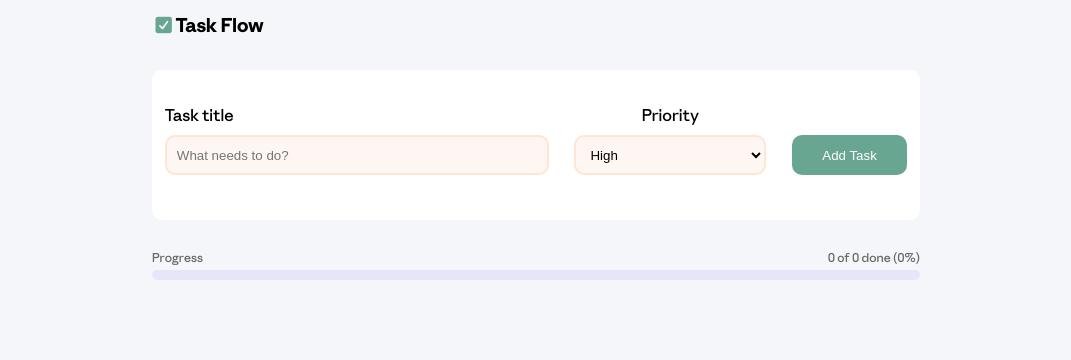
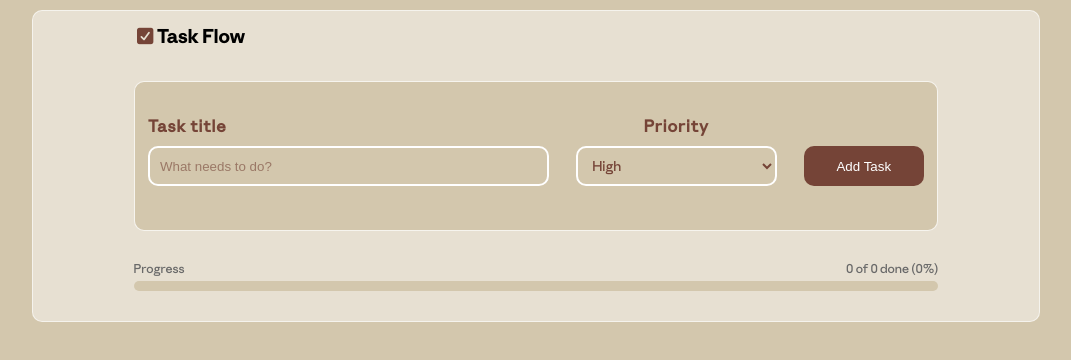
Before and after one commit to fereshteh-damercheli/To-do-list, a website: page index.html in a window 1280 px wide. Shown: the whole page, without its empty margins (104-1175 px from the left). Drawn offline with nearby package versions, Linux system fonts and the light colour scheme.

Commit message:
change color-first edition

```diff
--- a/css/main.css
+++ b/css/main.css
@@ -13,3 +13,9 @@
     font-family: 'main-regular';
     src: url("../fonts/Anthropic Sans-fontiko/AnthropicSans-Display-Medium-Static.otf");
 }
+:root {
+    --background:#D3C7AD;
+    --text-color:#754437;
+    --button-color:#6B6751;
+    --hover:#c6b895;
+}
--- a/css/page.css
+++ b/css/page.css
@@ -1,19 +1,27 @@
 body{
-    background-color: #F4F6F9;
+    background-color: var(--background);
+    display: flex;
+    flex-direction: column;
+    justify-content: center;
+    align-items: center;
+    padding: 10px;
+    box-sizing: border-box;
 }
 section.to-do {
-    width: 100%;
+    width: 80%;
     height: auto;
     display: flex;
     flex-direction: column;
     justify-content: center;
     align-items: center;
     /*text-align: center;*/
-    background-color: #F4F6F9;
+    background-color:rgba(255,255,255,0.45);
+    border:1px solid rgba(255,255,255,0.6);
+    border-radius: 10px;
 }
 
 section.to-do > section.topic {
-    width: 60%;
+    width: 80%;
     height: 50px;
     display: flex;
     flex-direction: row;
@@ -24,17 +32,18 @@ section.to-do > section.topic {
 }
 
 section.to-do > section.addTask {
-    width: 60%;
+    width: 80%;
     height: 150px;
     display: flex;
     flex-direction: row;
     justify-content: space-around;
     align-items: center;
     text-align: center;
-    background-color: white;
+    background-color: var(--background);
     border-radius: 10px;
     box-sizing: border-box;
     margin-bottom: 20px;
+    border: 1px solid rgba(255,255,255,0.8);
 }
 
 h1 {
@@ -43,7 +52,7 @@ h1 {
 }
 
 i {
-    color: #68A691;
+    color: var(--text-color);
 }
 
 section.to-do > section.addTask > section.taskTitle {
@@ -59,12 +68,22 @@ section.to-do > section.addTask > section.taskTitle {
 input[type=text] {
     width: 100%;
     height: 40px;
-    border: 2px solid #FFE5D4;
+    border: 2px solid white;
     border-radius: 10px;
     padding: 0 10px;
-    background-color: #FEF6F3;
+    background-color: var(--background);
     margin: 10px 0;
     box-sizing: border-box;
+}
+input[type=text]::placeholder {
+    color: var(--text-color);
+    opacity: 0.6;
+}
+section.to-do > section.addTask > section.taskTitle>label{
+    font-family: 'main-regular';
+    color: var(--text-color);
+    font-weight: bold;
+    letter-spacing: 1px;
 }
 
 section.to-do > section.addTask > section.priority {
@@ -75,21 +94,28 @@ section.to-do > section.addTask > section.priority {
     align-items: center;
     font-family: 'main-regular';
 }
-
+section.to-do > section.addTask > section.priority>label{
+    font-family: 'main-regular';
+    color: var(--text-color);
+    font-weight: bold;
+    letter-spacing: 1px;
+}
 select {
     width: 100%;
     height: 40px;
-    border: 2px solid #FFE5D4;
+    border: 2px solid white;
     border-radius: 10px;
     padding: 0 10px;
-    background-color: #FEF6F3;
+    background-color: var(--background);
     margin: 10px 0;
     box-sizing: border-box;
+    color:var(--text-color);
+    font-family: 'main-regular';
 
 }
 
 section.to-do > section.addTask > section.priority > select > option {
-    background-color: #FEF6F3;
+    background-color: var(--background);
     border-radius: 15px;
     box-sizing: border-box;
     color: dimgrey;
@@ -102,7 +128,7 @@ section.to-do > section.addTask > button {
     border: none;
     border-radius: 10px;
     padding: 0 10px;
-    background-color: #68A691;
+    background-color: var(--text-color);
     margin: 20px 0 0 0;
     box-sizing: border-box;
     color: white;
@@ -126,10 +152,11 @@ span.error {
 .active {
     box-shadow: inset -2px -2px 5px gray, inset 2px 2px 5px gray;
     transition: all 50ms linear;
+
 }
 
 section.to-do > section.showTasks {
-    width: 60%;
+    width: 80%;
     height: auto;
     display: flex;
     flex-direction: column;
@@ -142,8 +169,9 @@ section.to-do > section.showTasks {
 li {
     width: 100%;
     min-height: 50px;
-    background-color: white;
+    background-color: var(--background);
     border-radius: 10px;
+    border: 1px solid rgba(255,255,255,0.8);
     margin-bottom: 10px;
     list-style: none;
     padding: 20px;
--- a/css/progress.css
+++ b/css/progress.css
@@ -1,5 +1,5 @@
 section.to-do > section.progress {
-    width: 60%;
+    width: 80%;
     height: 50px;
     display: flex;
     flex-direction: column;
@@ -16,13 +16,13 @@ section.progress>div.container {
     height:10px;
     /*border:1px solid dimgrey;*/
     border-radius:20px;
-    background-color:lavender;
+    background-color:var(--background);
 
 }
 .progress-bar{
     width: 0;
     height:100%;
-    background-color:#68A691;
+    background-color:var(--text-color);
     border-radius:20px;
 }
 section.progress>div.text {
--- a/js/events.js
+++ b/js/events.js
@@ -1,9 +1,8 @@
 $("input").on("focus", function () {
     $(this).css({
             "border": "none",
-            "boxShadow": "10px 10px 10px #FFE5D4",
-            "background-color": "#FFE5D4",
-
+            // "boxShadow": "10px 10px 10px #FFE5D4",
+            // "background-color": "",
         }
     )
 }).on("blur", function () {
@@ -18,7 +17,7 @@ $("input").on("focus", function () {
 }).on('input', function () {
     if ($(this).val().trim() !== "") {
         $(this).css({
-            "border": "none",
+            "border": "2px solid white",
             "boxShadow": "none",
         })
         $('section.taskTitle>span.error').fadeOut();
@@ -101,17 +100,17 @@ $(".showTasks").on("click", ".delete", function () {
 $('section.showTasks').on('mouseenter', '.task', function () {
     $(this).css({
         // 'border': '1px solid #FFE5D4',
-        'background-color': '#eeeeee',
+        'background-color': 'var(--hover)',
         'transition': 'all 200ms linear',
 
     }).find('.delete').css({
-        'backgroundColor': '#eeeeee',
+        'backgroundColor': 'var(--hover)',
         'transition': 'all 200ms linear',
 
     })
 }).on('mouseleave', '.task', function () {
     $(this).css({
-        'background-color': 'white',
+        'background-color': 'var(--background)',
     }).find('.delete').css({
         'backgroundColor': 'white',
         'transition': 'all 200ms linear',
```
